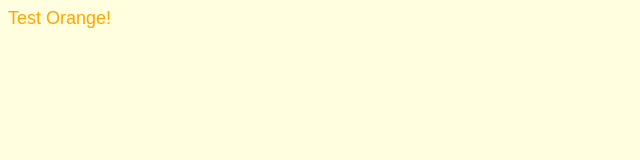
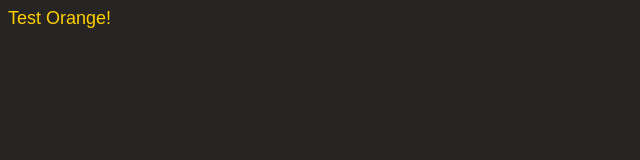
Before and after one commit to dantremb/portfolio, a plain HTML site: page index.html in a window 1280 px wide. Shown: the whole page, without its empty margins (0-640 px from the left). Drawn offline with Linux system fonts and the light colour scheme.

Commit message:
07 September 18:52:49

```diff
--- a/css/mystyle.css
+++ b/css/mystyle.css
@@ -1,7 +1,7 @@
 body {
-    background: lightyellow;
+    background: rgb(39, 36, 36);
     font: 18px Arial, sans-serif;
 }
 orange {
-    color: orange;
+    color: rgb(255, 208, 0);
 }
```
Also changed, not shown: 1 other file.
